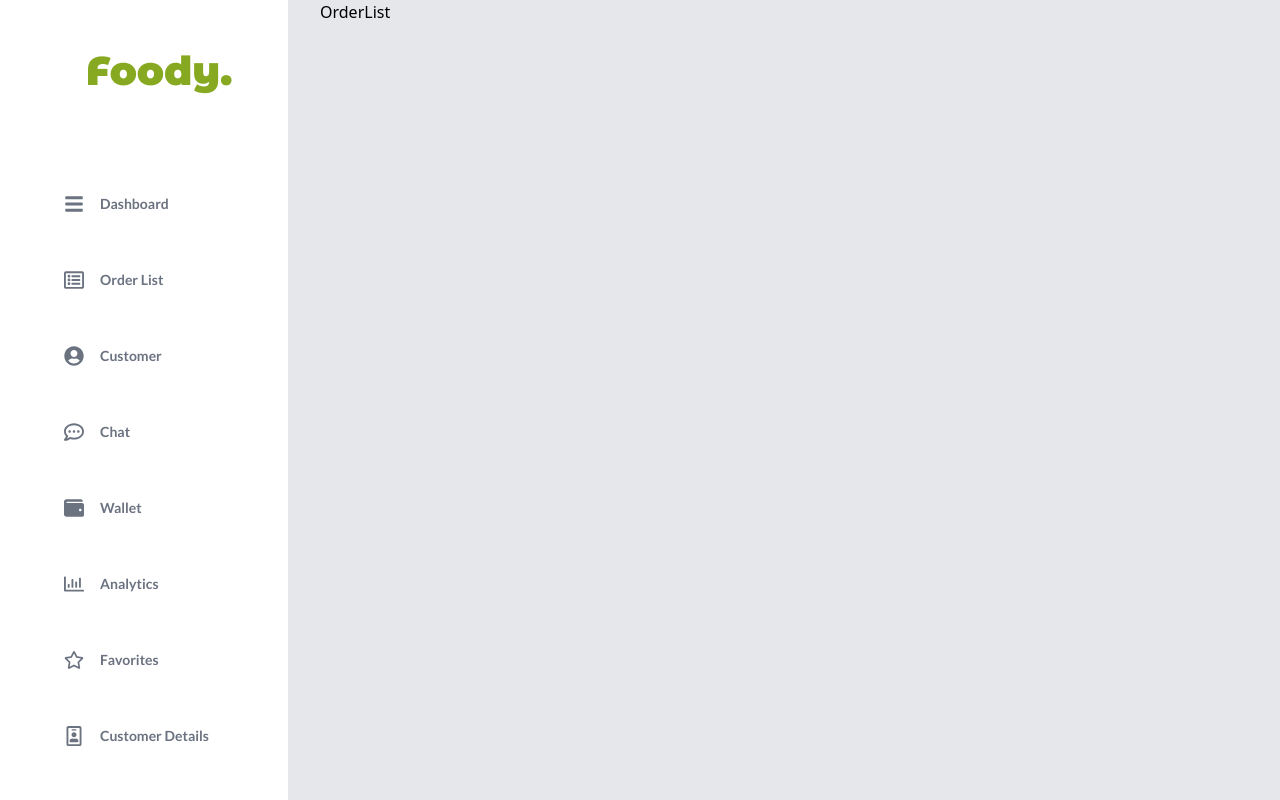
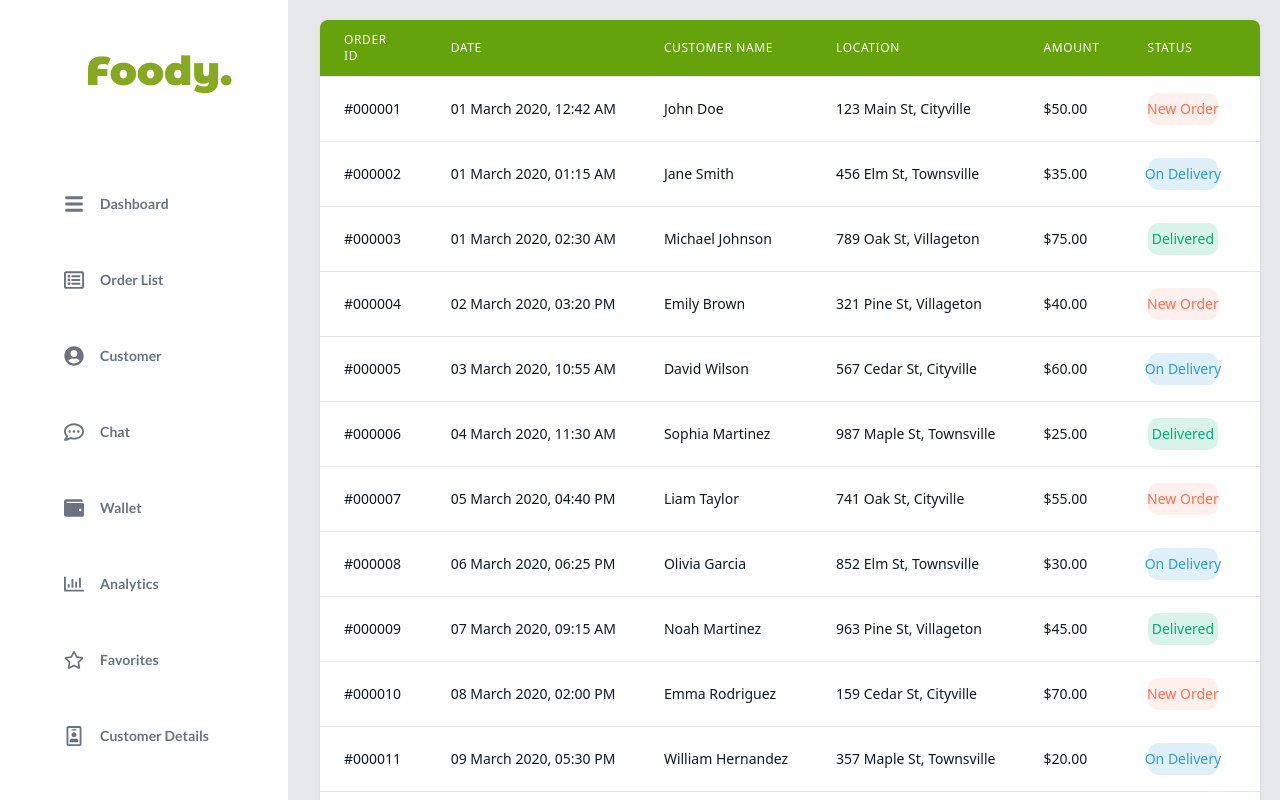
Before and after one commit to bahou1/arkx-final, a React (Vite) app in the folder arkxfinal/: page /dashboard in a window 1280 px wide. Both pictures are taken after a click on the item "Order List". Built offline with nearby package versions, Linux system fonts and the light colour scheme.

Commit message:
adding orders table

```diff
--- a/arkxfinal/src/components/Customer.jsx
+++ b/arkxfinal/src/components/Customer.jsx
@@ -17,31 +17,31 @@ const Customer = () => {
     ];
 
     return (
-        <table className="table-auto" style={{ width: '1350px' }}>
+<table className="mt-8 w-full bg-white shadow-md rounded-lg overflow-hidden">
     <thead>
-                <tr style={{ backgroundColor: '#87A922' }}>
-                    <th className="px-4 py-3" style={{ color: '#FFFFFF', textAlign: 'center' }}>Customer ID</th>
-                    <th className="px-4 py-3" style={{ color: '#FFFFFF', textAlign: 'center' }}>Join Date</th>
-                    <th className="px-4 py-3" style={{ color: '#FFFFFF', textAlign: 'center' }}>Customer Name</th>
-                    <th className="px-4 py-3" style={{ color: '#FFFFFF', textAlign: 'center' }}>Location</th>
-                    <th className="px-4 py-3" style={{ color: '#FFFFFF', textAlign: 'center' }}>Total Spent</th>
-                    <th className="px-4 py-3" style={{ color: '#FFFFFF', borderTopRightRadius: '5px', borderBottomRightRadius: '5px', textAlign: 'center' }}>Last Order</th>
+        <tr className="text-white uppercase text-sm leading-normal" style={{ backgroundColor: '#87A922' }}>
+            <th className="py-3 px-6 text-left" style={{ borderTopLeftRadius: '0.375rem' }}>Customer ID</th>
+            <th className="py-3 px-6 text-left">Join Date</th>
+            <th className="py-3 px-6 text-left">Customer Name</th>
+            <th className="py-3 px-6 text-left">Location</th>
+            <th className="py-3 px-6 text-left">Total Spent</th>
+            <th className="py-3 px-6 text-left" style={{ borderTopRightRadius: '0.375rem' }}>Last Order</th>
         </tr>
     </thead>
-            <tbody className="rounded-table">
-                <tr style={{ height: '20px' }}></tr>
+    <tbody>
         {data.map((row, index) => (
-                    <tr key={index} className="tableRow">
-                        <td className="px-4 py-8" style={{ textAlign: 'center' }}>{row.id}</td>
-                        <td className="px-4 py-8" style={{ textAlign: 'center' }}>{row.joinDate}</td>
-                        <td className="px-4 py-8" style={{ textAlign: 'center' }}>{row.name}</td>
-                        <td className="px-4 py-8" style={{ textAlign: 'center' }}>{row.location}</td>
-                        <td className="px-4 py-8" style={{ textAlign: 'center' }}>{row.totalSpent}</td>
-                        <td className="px-4 py-8" style={{ textAlign: 'center' }}>
-    <div style={{ backgroundColor: 'lightgray', padding: '10px', borderRadius: '5px' }}>
+            <tr key={index} className="border-b border-gray-200 hover:bg-gray-100">
+                <td className="py-3 px-6 text-left whitespace-nowrap">{row.id}</td>
+                <td className="py-3 px-6 text-left">{row.joinDate}</td>
+                <td className="py-3 px-6 text-left">{row.name}</td>
+                <td className="py-3 px-6 text-left">{row.location}</td>
+                <td className="py-3 px-6 text-left">{row.totalSpent}</td>
+                <td className="py-3 px-6 text-left">
+                    <div className="px-0 py-1 rounded-full">
                         {row.lastOrder}
                     </div>
-</td>                    </tr>
+                </td>
+            </tr>
         ))}
     </tbody>
 </table>
--- a/arkxfinal/src/components/DashboardComponents/OrderList.jsx
+++ b/arkxfinal/src/components/DashboardComponents/OrderList.jsx
@@ -1,9 +1,254 @@
-import React from 'react'
+import React from 'react';
+
+const orders = [
+  {
+      id: "#000001",
+      date: "01 March 2020, 12:42 AM",
+      customerName: "John Doe",
+      location: "123 Main St, Cityville",
+      amount: "$50.00",
+      status: "New Order"
+  },
+  {
+      id: "#000002",
+      date: "01 March 2020, 01:15 AM",
+      customerName: "Jane Smith",
+      location: "456 Elm St, Townsville",
+      amount: "$35.00",
+      status: "On Delivery"
+  },
+  {
+      id: "#000003",
+      date: "01 March 2020, 02:30 AM",
+      customerName: "Michael Johnson",
+      location: "789 Oak St, Villageton",
+      amount: "$75.00",
+      status: "Delivered"
+  },
+  // Additional dummy data
+  {
+      id: "#000004",
+      date: "02 March 2020, 03:20 PM",
+      customerName: "Emily Brown",
+      location: "321 Pine St, Villageton",
+      amount: "$40.00",
+      status: "New Order"
+  },
+  {
+      id: "#000005",
+      date: "03 March 2020, 10:55 AM",
+      customerName: "David Wilson",
+      location: "567 Cedar St, Cityville",
+      amount: "$60.00",
+      status: "On Delivery"
+  },
+  {
+      id: "#000006",
+      date: "04 March 2020, 11:30 AM",
+      customerName: "Sophia Martinez",
+      location: "987 Maple St, Townsville",
+      amount: "$25.00",
+      status: "Delivered"
+  },
+  {
+      id: "#000007",
+      date: "05 March 2020, 04:40 PM",
+      customerName: "Liam Taylor",
+      location: "741 Oak St, Cityville",
+      amount: "$55.00",
+      status: "New Order"
+  },
+  {
+      id: "#000008",
+      date: "06 March 2020, 06:25 PM",
+      customerName: "Olivia Garcia",
+      location: "852 Elm St, Townsville",
+      amount: "$30.00",
+      status: "On Delivery"
+  },
+  {
+      id: "#000009",
+      date: "07 March 2020, 09:15 AM",
+      customerName: "Noah Martinez",
+      location: "963 Pine St, Villageton",
+      amount: "$45.00",
+      status: "Delivered"
+  },
+  {
+      id: "#000010",
+      date: "08 March 2020, 02:00 PM",
+      customerName: "Emma Rodriguez",
+      location: "159 Cedar St, Cityville",
+      amount: "$70.00",
+      status: "New Order"
+  },
+  {
+      id: "#000011",
+      date: "09 March 2020, 05:30 PM",
+      customerName: "William Hernandez",
+      location: "357 Maple St, Townsville",
+      amount: "$20.00",
+      status: "On Delivery"
+  },
+  {
+      id: "#000012",
+      date: "10 March 2020, 07:45 AM",
+      customerName: "Isabella Lopez",
+      location: "258 Oak St, Cityville",
+      amount: "$65.00",
+      status: "Delivered"
+  },
+  {
+      id: "#000013",
+      date: "11 March 2020, 11:10 AM",
+      customerName: "James Perez",
+      location: "654 Elm St, Townsville",
+      amount: "$15.00",
+      status: "New Order"
+  },
+  {
+      id: "#000014",
+      date: "12 March 2020, 01:20 PM",
+      customerName: "Ava Gonzalez",
+      location: "753 Pine St, Villageton",
+      amount: "$80.00",
+      status: "On Delivery"
+  },
+  {
+      id: "#000015",
+      date: "13 March 2020, 03:35 PM",
+      customerName: "Logan Washington",
+      location: "852 Cedar St, Cityville",
+      amount: "$55.00",
+      status: "Delivered"
+  },
+  {
+      id: "#000016",
+      date: "14 March 2020, 05:50 AM",
+      customerName: "Mia King",
+      location: "963 Maple St, Townsville",
+      amount: "$35.00",
+      status: "New Order"
+  },
+  {
+      id: "#000017",
+      date: "15 March 2020, 08:05 AM",
+      customerName: "Benjamin Scott",
+      location: "357 Oak St, Cityville",
+      amount: "$25.00",
+      status: "On Delivery"
+  },
+  {
+      id: "#000018",
+      date: "16 March 2020, 10:15 AM",
+      customerName: "Charlotte Lee",
+      location: "654 Elm St, Townsville",
+      amount: "$90.00",
+      status: "Delivered"
+  },
+  {
+      id: "#000019",
+      date: "17 March 2020, 12:30 PM",
+      customerName: "Ethan Green",
+      location: "753 Pine St, Villageton",
+      amount: "$40.00",
+      status: "New Order"
+  },
+  {
+      id: "#000020",
+      date: "18 March 2020, 03:45 PM",
+      customerName: "Amelia Adams",
+      location: "852 Cedar St, Cityville",
+      amount: "$50.00",
+      status: "On Delivery"
+  }
+]
 
 const OrderList = () => {
+
+  const getStatusStyle = (status) => {
+    switch (status) {
+      case "New Order":
+        return {
+          color: "#FF6D4D",
+          backgroundColor: "#FFF0ED"
+        };
+      case "On Delivery":
+        return {
+          color: "#2D9CDB",
+          backgroundColor: "#DFF0FA"
+        };
+      case "Delivered":
+        return {
+          color: "#00B074",
+          backgroundColor: "#D9F3EA"
+        };
+      default:
+        return {};
+    }
+  };
+
   return (
-    <div>OrderList</div>
-  )
-}
+    <div className="mt-5 mr-5 flex flex-col">
+      <div className="-my-2 overflow-x-auto sm:-mx-6 lg:-mx-8">
+        <div className="py-2 align-middle inline-block min-w-full sm:px-6 lg:px-8">
+          <div className="shadow overflow-hidden border-b border-gray-200 sm:rounded-lg">
+            <table className="min-w-full divide-y divide-gray-200">
+              <thead className="bg-lime-600">
+                <tr>
+                  <th scope="col" className="px-6 py-3 text-left text-xs font-medium text-white uppercase tracking-wider">
+                    Order ID
+                  </th>
+                  <th scope="col" className="px-6 py-3 text-left text-xs font-medium text-white uppercase tracking-wider">
+                    Date
+                  </th>
+                  <th scope="col" className="px-6 py-3 text-left text-xs font-medium text-white uppercase tracking-wider">
+                    Customer Name
+                  </th>
+                  <th scope="col" className="px-6 py-3 text-left text-xs font-medium text-white uppercase tracking-wider">
+                    Location
+                  </th>
+                  <th scope="col" className="px-6 py-3 text-left text-xs font-medium text-white uppercase tracking-wider">
+                    Amount
+                  </th>
+                  <th scope="col" className="px-6 py-3 text-left text-xs font-medium text-white uppercase tracking-wider">
+                    Status
+                  </th>
+                </tr>
+              </thead>
+              <tbody className="bg-white divide-y divide-gray-200">
+                {orders.map((item) => (
+                  <tr key={item.id}>
+                    <td className="px-6 py-4 whitespace-nowrap text-sm text-gray-900">
+                      {item.id}
+                    </td>
+                    <td className="px-6 py-4 whitespace-nowrap text-sm text-gray-900">
+                      {item.date}
+                    </td>
+                    <td className="px-6 py-4 whitespace-nowrap text-sm text-gray-900">
+                      {item.customerName}
+                    </td>
+                    <td className="px-6 py-4 whitespace-nowrap text-sm text-gray-900">
+                      {item.location}
+                    </td>
+                    <td className="px-6 py-4 whitespace-nowrap text-sm text-gray-900">
+                      {item.amount}
+                    </td>
+                    <td className="px-6 py-4 whitespace-nowrap text-sm font-medium">
+  <span style={{ ...getStatusStyle(item.status), padding: '6px 6px', borderRadius: '10px', width: '80%', display: 'inline-flex', alignItems: 'center', justifyContent: 'center' }}>
+    {item.status}
+  </span>
+</td>
 
-export default OrderList
+                  </tr>
+                ))}
+              </tbody>
+            </table>
+          </div>
+        </div>
+      </div>
+    </div>
+  );
+};
+
+export default OrderList;
--- a/arkxfinal/src/components/DashboardComponents/Wallet.jsx
+++ b/arkxfinal/src/components/DashboardComponents/Wallet.jsx
@@ -311,7 +311,6 @@ const Wallet = () => {
 
   return (
     <div className="bg-gray-100 p-4 rounded-lg shadow-md">
-      <h2 className="text-2xl font-bold mb-4">Wallet</h2>
 
       <div className="flex flex-row-reverse justify-center gap-9 items-center mb-4">
         {/* Transactions */}
@@ -331,10 +330,10 @@ const Wallet = () => {
 
         {/* Credit Card Info */}
         <div className="p-20 pr-60 rounded-lg shadow-md text-white" style={{background: 'linear-gradient(135deg, #87A922 0%, #4A772F 100%)'}}>
-          <h3 className="text-xl font-bold">Credit Card</h3>
-          <p className="mt-2">**** **** **** 1234</p>
-          <p className="mt-2">John Doe</p>
-          <p className="mt-2">10/24</p>
+          <h3 className="text-4xl font-bold">Credit Card</h3>
+          <p className="mt-2 text-xl ">**** **** **** 1234</p>
+          <p className="mt-2 text-xl">John Doe</p>
+          <p className="mt-2 text-xl">10/24</p>
         </div>
       </div>
 
```
Also changed, not shown: arkxfinal/src/components/ImgContainer.jsx (+21 -16 lines), arkxfinal/tailwind.config.js (line endings or trailing spaces). Lines whose indentation alone changed are shown as unchanged.
